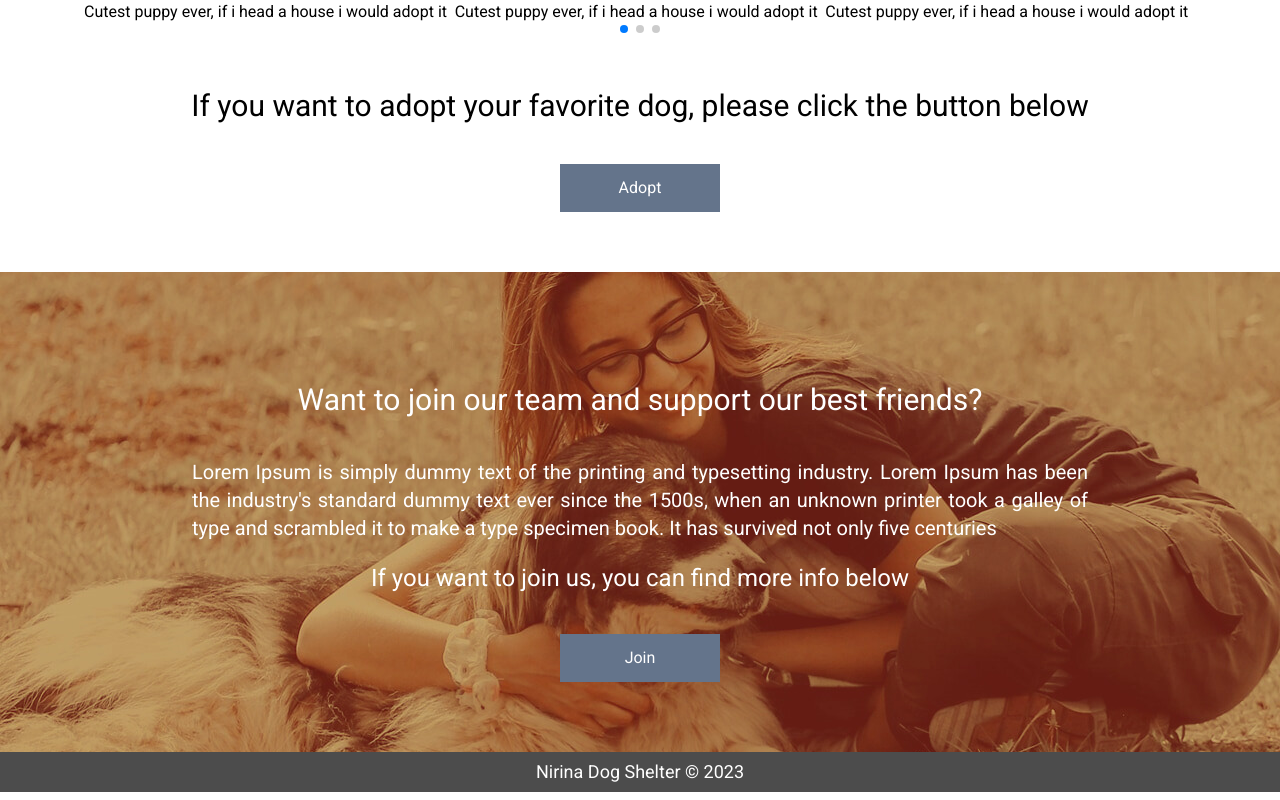
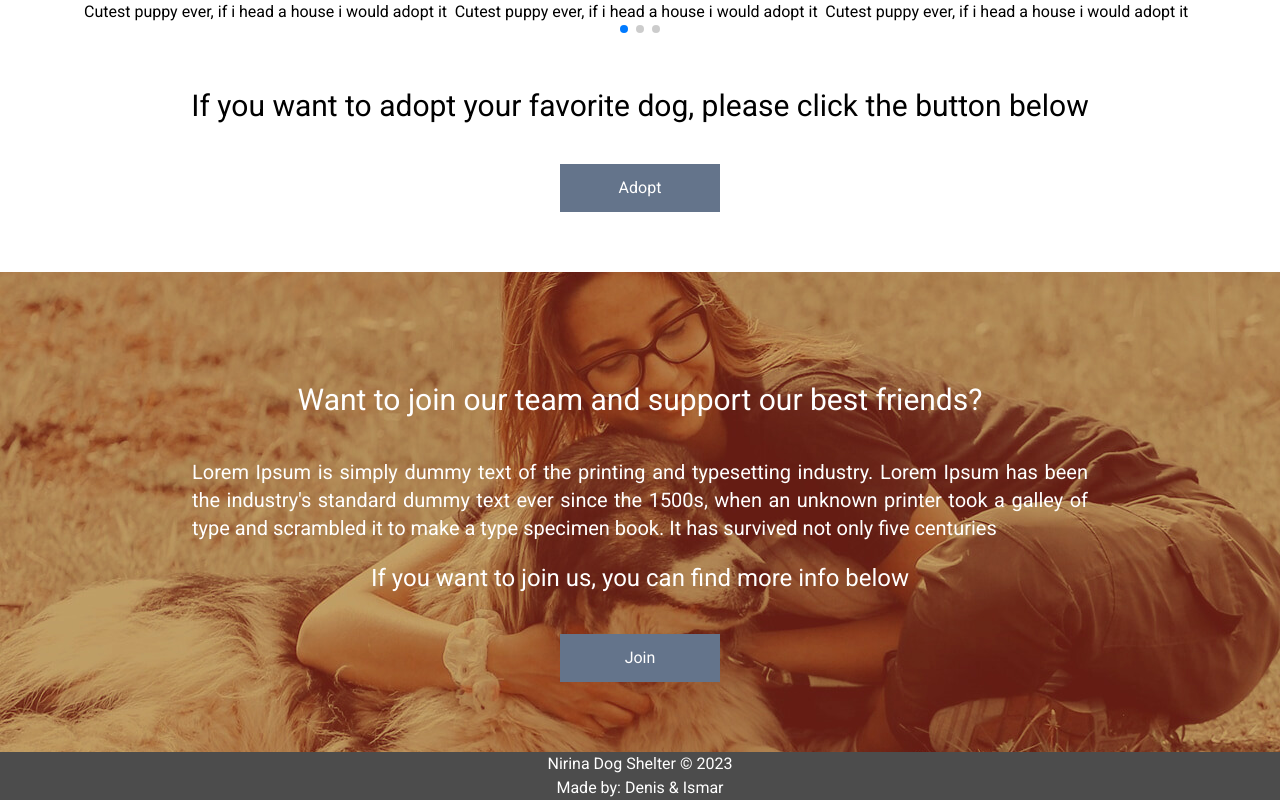
Before and after one commit to DenisKantic/ADOPT_PETS_NIRINA_COLLAB, a React (Create React App) app: page / in a window 1280 px wide. Shown: the part 2726-3526 px from the top of the page. Built offline with nearby package versions, Linux system fonts and the light colour scheme.

Commit message:
footer finished

```diff
--- a/package.json
+++ b/package.json
@@ -1,5 +1,6 @@
 {
   "name": "nirina-website",
+  "homepage": "https://www.nirinashelter.ba/",
   "version": "0.1.0",
   "private": true,
   "dependencies": {
--- a/src/components/Footer/Footer.jsx
+++ b/src/components/Footer/Footer.jsx
@@ -2,8 +2,8 @@ import React from 'react'
 
 const Footer = () => {
   return (
-    <div className='flex justify-center items-center bg-[#4c4c4c] w-full h-[5vh]'>
-        <h1 className='text-center text-white text-lg'>Nirina Dog Shelter &copy; 2023</h1>
+    <div className='flex justify-center items-center bg-[#4c4c4c] w-full h-[6vh]'>
+        <h1 className='text-center text-white text-md'>Nirina Dog Shelter &copy; 2023 <br /> Made by: <a href="https://www.linkedin.com/in/denis-kantic">Denis</a> & <a href="https://www.linkedin.com/in/ismar-begic-273a09169/">Ismar</a></h1>
     </div>
   )
 }
--- a/src/components/program/Programs.js
+++ b/src/components/program/Programs.js
@@ -1,6 +1,5 @@
 import childWithDog from '../../assets/Programs/child_and_dog.jpg';
 import manWithDog from '../../assets/Programs/man-with-dog.png';
-import manWalkingDog from '../../assets/Programs/man-walking-dog.jpg';
 import leon from '../../assets/leon.jpg';
 import Image from './Image';
 import Text from './Text';
```
